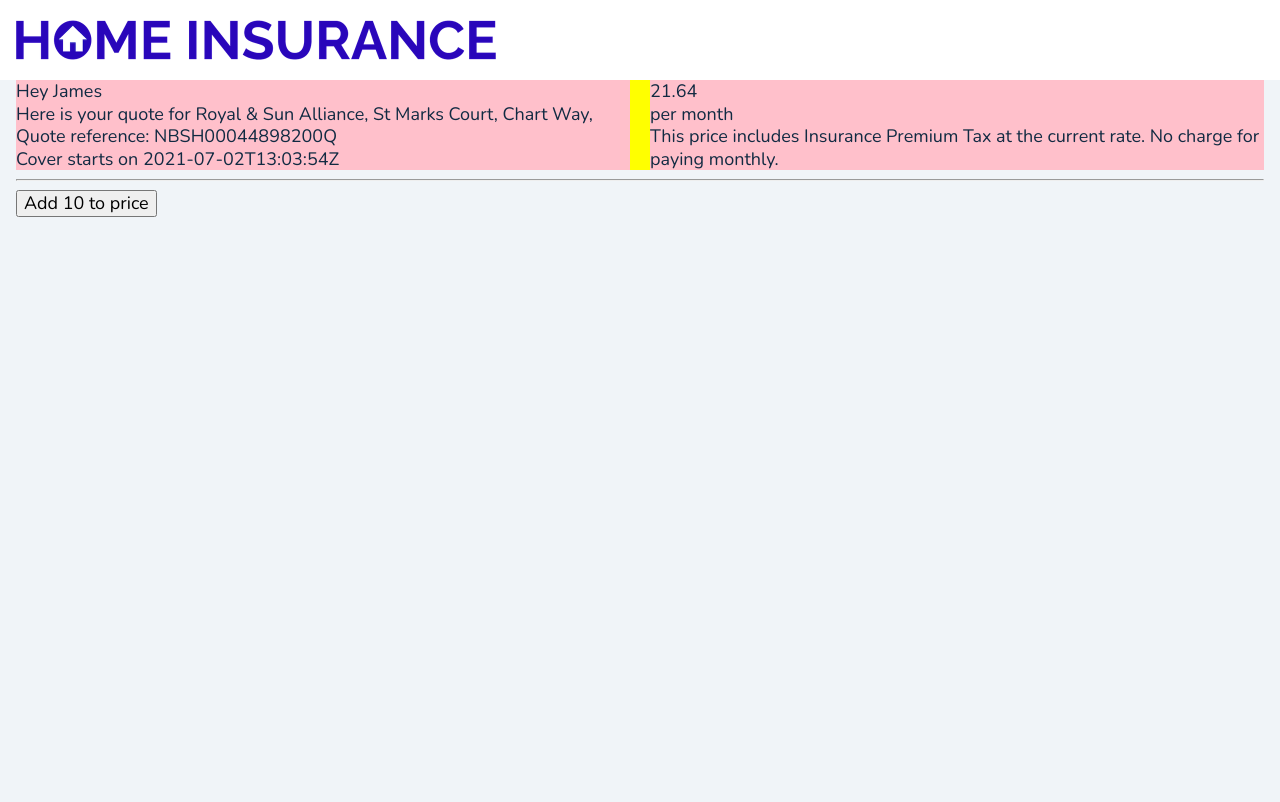
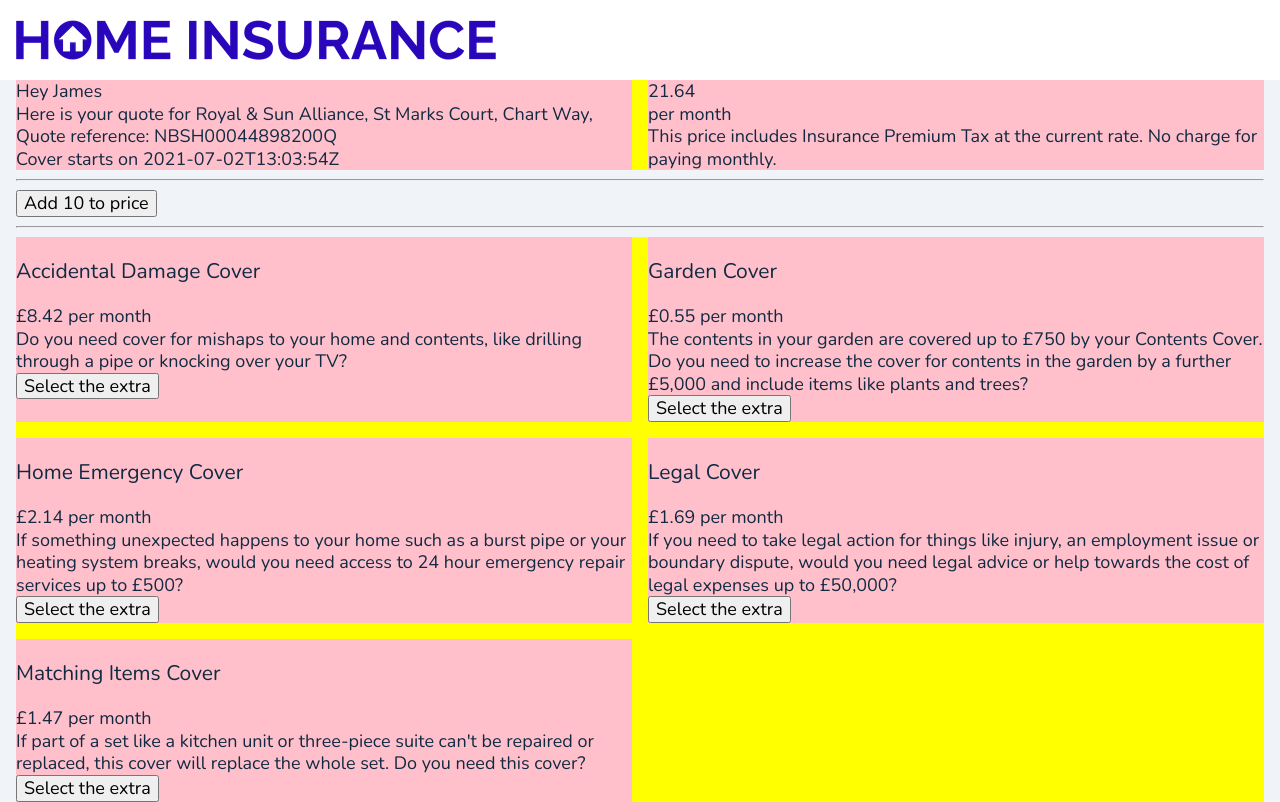
Before and after one commit to LennyBalston/home-insurance-quote-page, a React (Create React App) app: page / in a window 1280 px wide. Built offline with nearby package versions, Linux system fonts and the light colour scheme; data requests are answered from the project's data file.

Commit message:
Get and display addons api data

```diff
--- a/src/App.js
+++ b/src/App.js
@@ -30,7 +30,7 @@ function App() {
     quoteContent = <Loading />
   } else if (isQuoteSuccess) {
     console.log('quote data: ', quote)
-    quoteContent = <Quote quote={quote} />
+    quoteContent = <Quote quote={quote[0]} />
   } else if (isQuoteError) {
     quoteContent = <Error />
   }
--- a/src/components/Grid.js
+++ b/src/components/Grid.js
@@ -3,7 +3,7 @@ import styled from 'styled-components';
 const Grid = styled.div`
   background-color: yellow;
   display: grid;
-  grid-gap: 20px;
+  grid-gap: 16px;
 
   @media (min-width: ${(props) => props.theme.breakpoint.sm}) {
     grid-template-columns: 1fr 1fr;
--- a/src/containers/Quote.js
+++ b/src/containers/Quote.js
@@ -1,11 +1,36 @@
 import { useState } from 'react';
 
+import useFetch from '../hooks/useFetch';
+
 import Grid from '../components/Grid';
+import Loading from '../components/Loading';
+import Error from '../components/Error';
+
+import QuoteAddons from './QuoteAddons';
 
 function Quote({ quote }) {
 
   const [monthlyPrice, setMonthlyPrice] = useState(quote.monthlyPrice)
   const [annualPrice, setAnnualPrice] = useState(quote.annualPrice)
+  const [showMonthlyPrice, setShowMonthlyPrice] = useState(true);
+
+  const {
+    data: addons,
+    isLoading: isAddonsLoading,
+    isSuccess: isAddonsSuccess,
+    isError: isAddonsError
+  } = useFetch(process.env.REACT_APP_ADDONS_API_URL);
+
+  let addonsContent;
+  if (isAddonsLoading) {
+    addonsContent = <Loading />
+  } else if (isAddonsSuccess) {
+    console.log('addons data: ', addons)
+    addonsContent = <QuoteAddons addons={addons} showMonthlyPrice={showMonthlyPrice}/>
+  } else if (isAddonsError) {
+    addonsContent = <Error />
+  }
+
 
   const handlePriceUpdate = (action, monthlyPrice, annualPrice) => {
     console.log('price ready to update');
@@ -24,11 +49,10 @@ function Quote({ quote }) {
       <Grid>
         <div>
           <div>Hey {quote.firstName}</div>
-          <p>Here is your quote for Royal & Sun Alliance, {quote.address1}, {quote.address2}, {quote.address3} </p>
+          <p>Here is your quote for Royal & Sun Alliance, {quote.address1}, {quote.address2}, {quote.address} </p>
           <p>Quote reference: {quote.quoteRef}</p>
           <p>Cover starts on {quote.startDate}</p>
         </div>
-
         <div>
           <div>{monthlyPrice}</div>
           <div>per month</div>
@@ -39,6 +63,10 @@ function Quote({ quote }) {
 
       <hr />
       <button onClick={() => handlePriceUpdate('add', 10, 10)}>Add 10 to price</button>
+      <hr />
+
+{addonsContent}
+
     </>
   )
 }
--- /dev/null
+++ b/src/containers/QuoteAddons.js
@@ -0,0 +1,23 @@
+import Grid from '../components/Grid';
+
+function QuoteAddons({addons, showMonthlyPrice}) {
+  return (
+    <Grid>
+    {addons.map((addon, id) => (
+          <div key={id}>
+          <h3>{addon.title}</h3>
+          <div>
+            £{showMonthlyPrice ? addon.monthlyPrice : addon.annualPrice} per month
+            </div>
+          <p>{addon.text}</p>
+          <button>Select the extra</button>
+        </div>
+    )
+
+    )}
+
+  </Grid>
+  )
+}
+
+export default QuoteAddons;
--- a/src/hooks/useFetch.js
+++ b/src/hooks/useFetch.js
@@ -7,7 +7,7 @@ const useFetch = (url) => {
   const [data, setData] = useState(null);
 
   useEffect(() => {
-    fetch(process.env.REACT_APP_QUOTE_API_URL)
+    fetch(url)
     .then(res => {
       if (res.ok) {
         return res.text();
@@ -16,7 +16,7 @@ const useFetch = (url) => {
       }
     })
     .then(data => {
-      setData(JSON.parse(data)[0]);
+      setData(JSON.parse(data));
       setIsSuccess(true);
       setIsLoading(false);
     })
```
